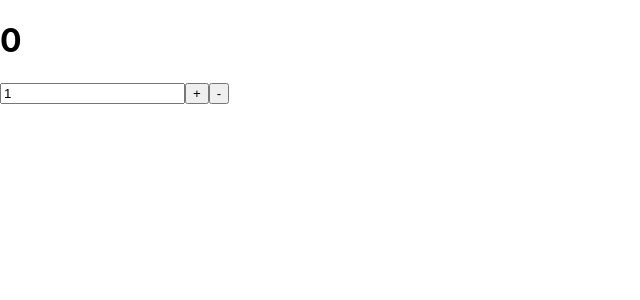
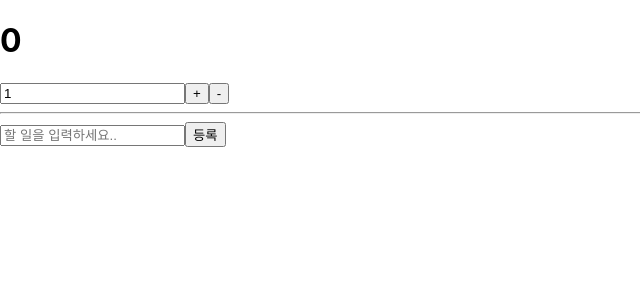
Before and after one commit to postforty/react-redux, a React (Create React App) app in the folder learn-redux/: page / in a window 1280 px wide. Shown: the top 300 px of the page, without its empty margins (0-640 px from the left). Built offline with nearby package versions, Linux system fonts and the light colour scheme.

Commit message:
[ADD] 할일 목록 구현

```diff
--- a/learn-redux/src/App.js
+++ b/learn-redux/src/App.js
@@ -1,10 +1,13 @@
 import "./App.css";
 import CounterContainer from "./containers/CounterContainer";
+import TodosContainer from "./containers/TodosContainer";
 
 function App() {
   return (
     <div>
       <CounterContainer />
+      <hr />
+      <TodosContainer />
     </div>
   );
 }
--- /dev/null
+++ b/learn-redux/src/components/Todos.js
@@ -0,0 +1,51 @@
+import React, { useState } from "react";
+
+// 컴포넌트 최적화를 위하여 React.memo를 사용합니다
+const TodoItem = React.memo(function TodoItem({ todo, onToggle }) {
+  return (
+    <li
+      style={{ textDecoration: todo.done ? "line-through" : "none" }}
+      onClick={() => onToggle(todo.id)}
+    >
+      {todo.text}
+    </li>
+  );
+});
+
+// 컴포넌트 최적화를 위하여 React.memo를 사용합니다
+const TodoList = React.memo(function TodoList({ todos, onToggle }) {
+  return (
+    <ul>
+      {todos.map((todo) => (
+        <TodoItem key={todo.id} todo={todo} onToggle={onToggle} />
+      ))}
+    </ul>
+  );
+});
+
+function Todos({ todos, onCreate, onToggle }) {
+  // 리덕스를 사용한다고 해서 모든 상태를 리덕스에서 관리해야하는 것은 아닙니다.
+  const [text, setText] = useState("");
+  const onChange = (e) => setText(e.target.value);
+  const onSubmit = (e) => {
+    e.preventDefault(); // Submit 이벤트 발생했을 때 새로고침 방지
+    onCreate(text);
+    setText(""); // 인풋 초기화
+  };
+
+  return (
+    <div>
+      <form onSubmit={onSubmit}>
+        <input
+          value={text}
+          placeholder="할 일을 입력하세요.."
+          onChange={onChange}
+        />
+        <button type="submit">등록</button>
+      </form>
+      <TodoList todos={todos} onToggle={onToggle} />
+    </div>
+  );
+}
+
+export default Todos;
--- /dev/null
+++ b/learn-redux/src/containers/TodosContainer.js
@@ -0,0 +1,18 @@
+import React, { useCallback } from "react";
+import { useSelector, useDispatch } from "react-redux";
+import Todos from "../components/Todos";
+import { addTodo, toggleTodo } from "../modules/todos";
+
+function TodosContainer() {
+  // useSelector 에서 꼭 객체를 반환 할 필요는 없습니다.
+  // 한 종류의 값만 조회하고 싶으면 그냥 원하는 값만 바로 반환하면 됩니다.
+  const todos = useSelector((state) => state.todos);
+  const dispatch = useDispatch();
+
+  const onCreate = (text) => dispatch(addTodo(text));
+  const onToggle = useCallback((id) => dispatch(toggleTodo(id)), [dispatch]); // 최적화를 위해 useCallback 사용
+
+  return <Todos todos={todos} onCreate={onCreate} onToggle={onToggle} />;
+}
+
+export default TodosContainer;
```
